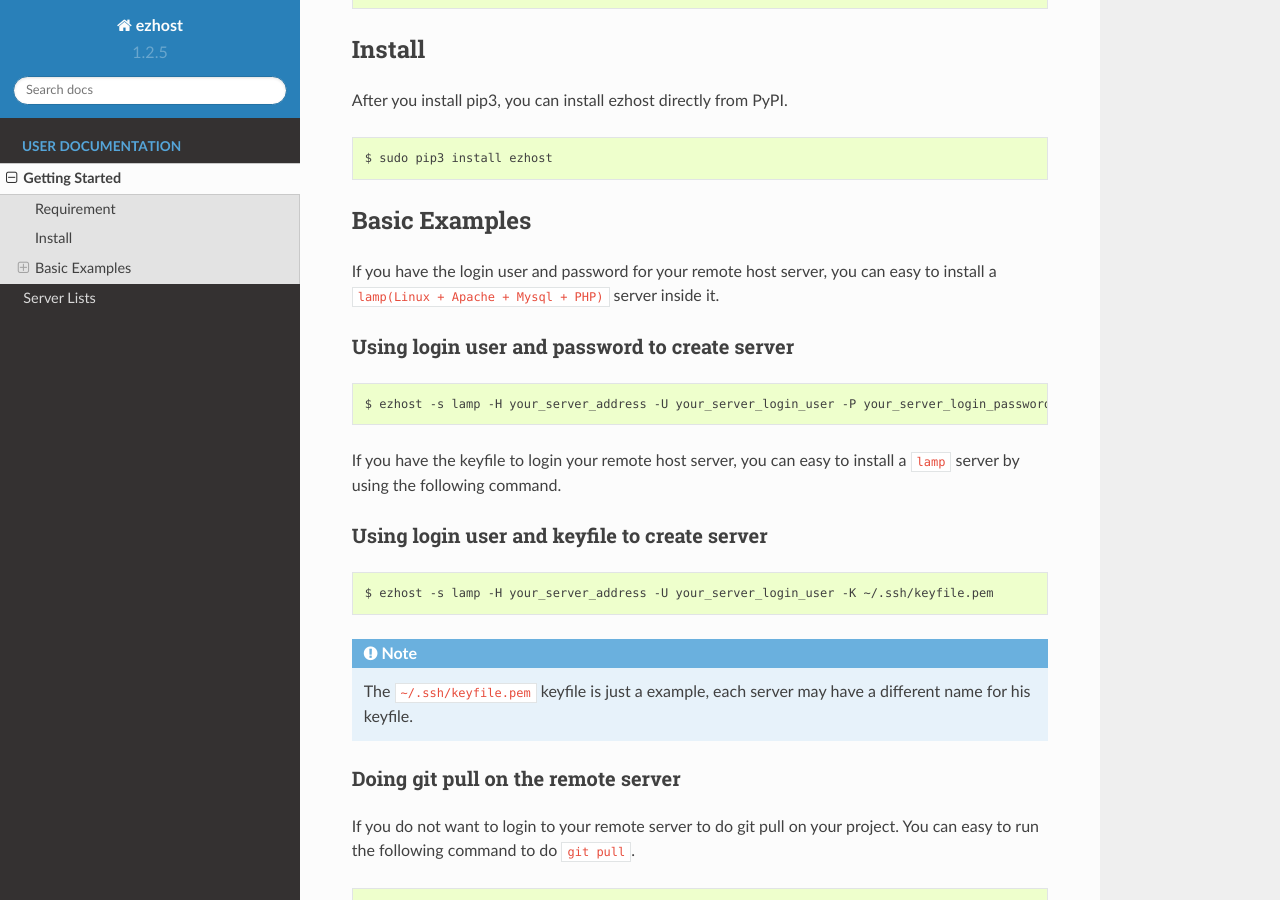
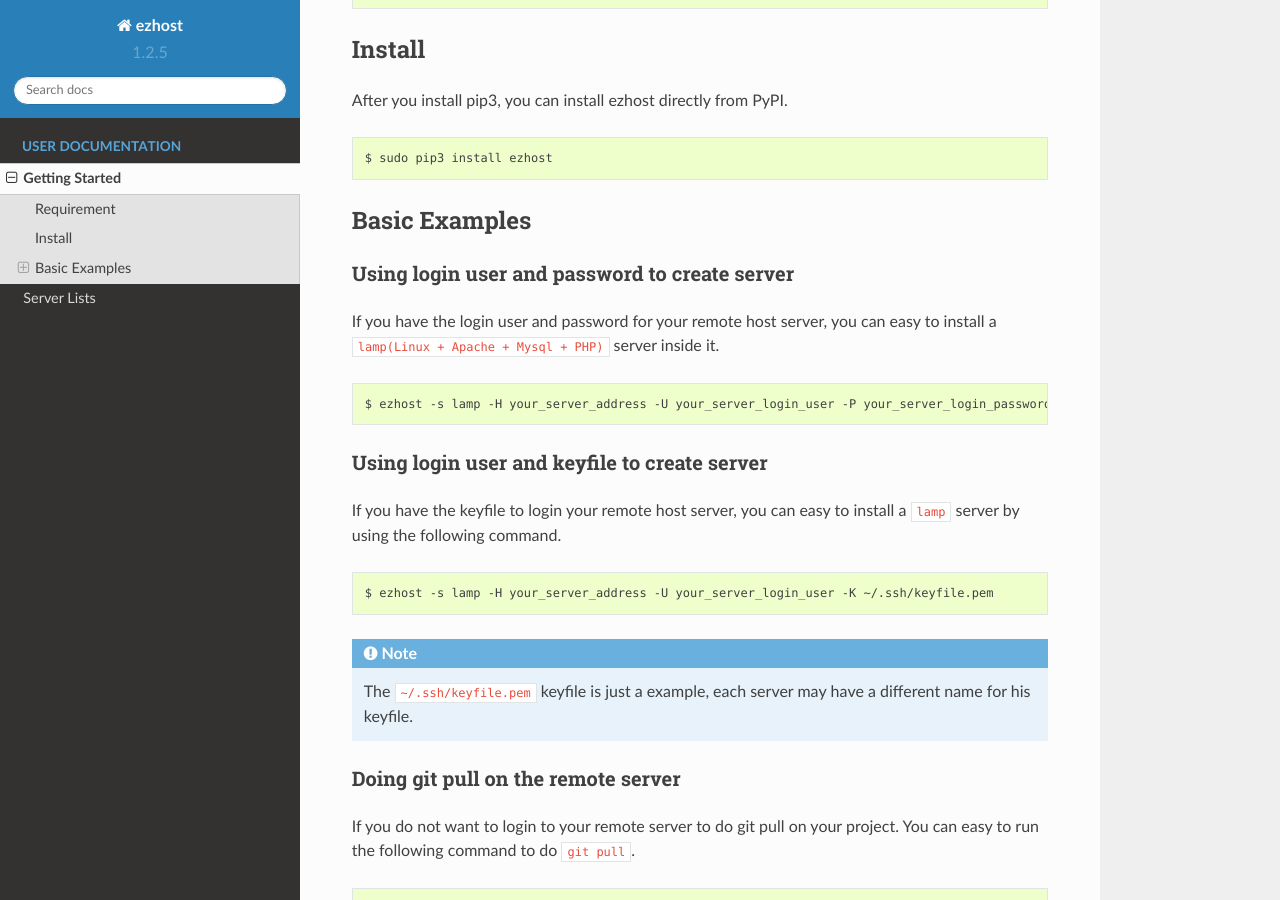
Before and after one commit to zhexiao/ezhost, a Sphinx documentation site: the page built from docs/getting_started.rst, in a window 1280 px wide and 900 px high, scrolled down 413 px. Built offline with Sphinx 7.4.7 and the Read the Docs theme 2.0.0, drawn with Linux system fonts in a browser that asks for light colours.

Commit message:
change docs

```diff
--- a/docs/getting_started.rst
+++ b/docs/getting_started.rst
@@ -31,20 +31,20 @@
 Basic Examples
 ---------------
 
-If you have the login user and password for your remote host server, you can easy to install a ``lamp(Linux + Apache + Mysql + PHP)`` server inside it.
-
 Using login user and password to create server
 ~~~~~~
+
+If you have the login user and password for your remote host server, you can easy to install a ``lamp(Linux + Apache + Mysql + PHP)`` server inside it.
 
 .. code-block:: bash
 
    $ ezhost -s lamp -H your_server_address -U your_server_login_user -P your_server_login_password
 
 
-If you have the keyfile to login your remote host server, you can easy to install a ``lamp`` server by using the following command.
-
 Using login user and keyfile to create server
 ~~~~~~
+
+If you have the keyfile to login your remote host server, you can easy to install a ``lamp`` server by using the following command.
 
 .. code-block:: bash
 
```
